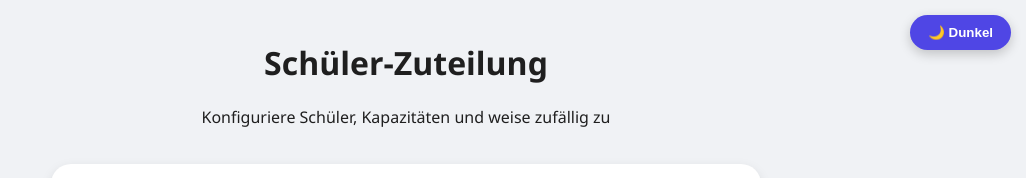
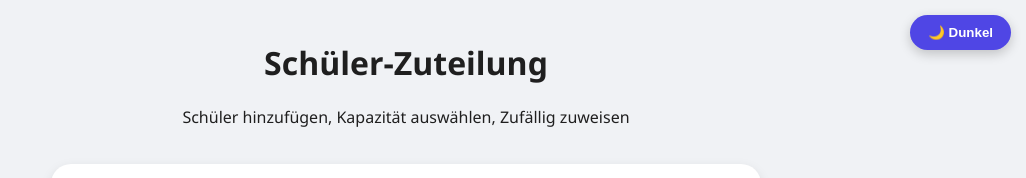
Before and after one commit to TheUltimateVxnom/ZuteilungSchueler, a React (Vite) app: page / in a window 1280 px wide. Shown: the top 178 px of the page, without its empty margins (254-1280 px from the left). Built offline with nearby package versions, Linux system fonts and the light colour scheme.

Commit message:
Update App.jsx

```diff
--- a/src/App.jsx
+++ b/src/App.jsx
@@ -89,7 +89,7 @@ export default function App() {
       <div className="app-inner">
         <header className="app-header" style={{textAlign:"center"}}>
           <h1>Schüler-Zuteilung</h1>
-          <p>Konfiguriere Schüler, Kapazitäten und weise zufällig zu</p>
+          <p>Schüler hinzufügen, Kapazität auswählen, Zufällig zuweisen</p>
         </header>
 
         <main className="app-main">
```
